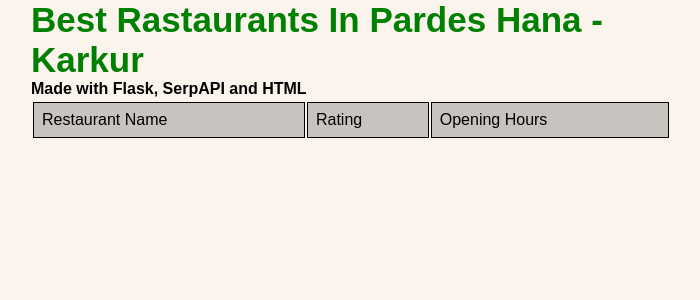
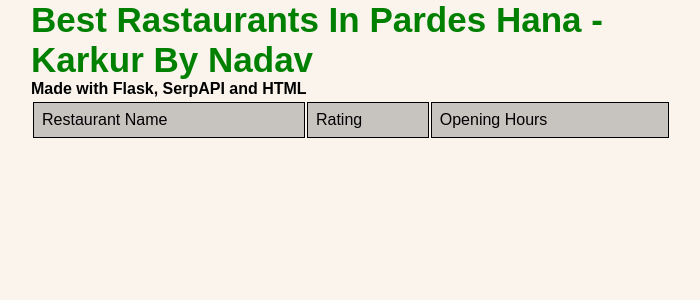
Before and after one commit to WeAre2Car2/IDF-Test-Project, a Flask app: page / in a window 1280 px wide. Shown: the top 300 px of the page, without its empty margins (289-989 px from the left). Run offline with Flask 3, Linux system fonts and the light colour scheme; parts of the project's set-up code (start-up, migrations or seed data) failed here and were passed over.

Commit message:
Changed h1

```diff
--- a/templates/index.html
+++ b/templates/index.html
@@ -8,7 +8,7 @@
 </head>
 
 <body>
-  <h1 class="center">Best Rastaurants In Pardes Hana - Karkur</h1>
+  <h1 class="center">Best Rastaurants In Pardes Hana - Karkur By Nadav</h1>
   <h2 class="center">Made with Flask, SerpAPI and HTML</h2>
 <table class="center">
     <th>
```
